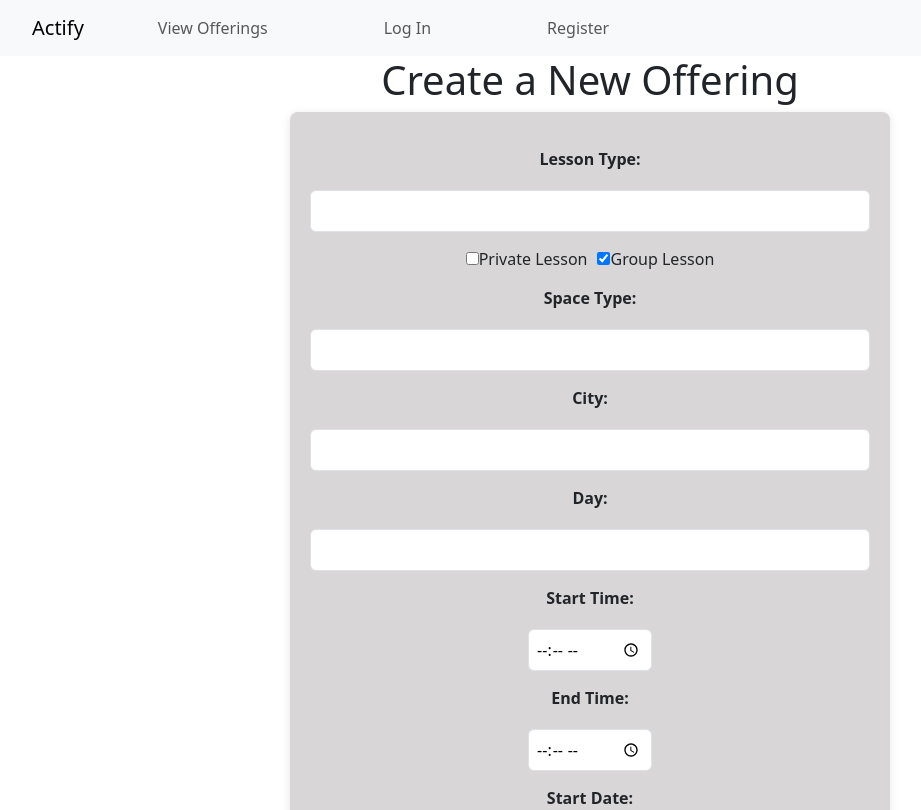
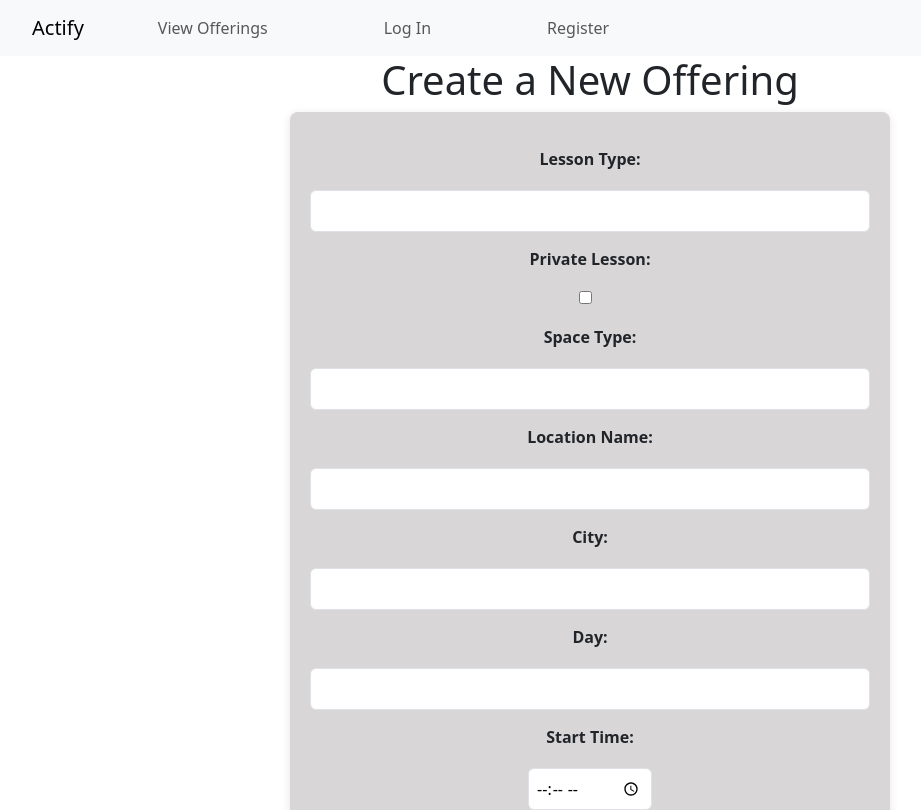
Before and after one commit to tveronique/SOEN342-Project, a React (Create React App) app in the folder lesson-manag-sys/: page /offerings/create in a window 1280 px wide. Shown: the top 810 px of the page, without its empty margins (50-971 px from the left). Built offline with nearby package versions, Linux system fonts and the light colour scheme; no server answers.

Commit message:
create crud for admin

```diff
--- a/lesson-manag-sys/src/components/CreateOfferingForm.js
+++ b/lesson-manag-sys/src/components/CreateOfferingForm.js
@@ -4,16 +4,26 @@ import axios from 'axios';
 import '../App.css';
 
 const CreateOfferingForm = () => {
-  const [lessonType, setLessonType] = useState('');
-  const [isPrivate, setIsPrivate] = useState(false);
-  const [city, setCity] = useState('');
-  const [spaceType, setSpaceType] = useState('');
-  const [day, setDay] = useState('');
-  const [startTime, setStartTime] = useState('');
-  const [endTime, setEndTime] = useState('');
-  const [startDate, setStartDate] = useState('');
-  const [endDate, setEndDate] = useState('');
-  const [message, setMessage] = useState('');
+    const [formData, setFormData] = useState({
+        lessonType: '',
+        isPrivate: false,
+        spaceType: '',
+        locationName: '',
+        city: '',
+        day: '',
+        startTime: '',
+        endTime: '',
+        startDate: '',
+        endDate: ''
+      });
+
+      const handleChange = (e) => {
+        const { name, value, type, checked } = e.target;
+        setFormData((prevData) => ({
+          ...prevData,
+          [name]: type === 'checkbox' ? checked : value,
+        }));
+      };
 
   const handleSubmit = async (e) => {
     e.preventDefault();
@@ -31,23 +41,12 @@ const CreateOfferingForm = () => {
     }
 
     try {
-      // Create space, location, lesson, and schedule objects
-      const spaceResponse = await axios.post('/api/spaces', { type: spaceType });
-      const locationResponse = await axios.post('/api/locations', { city, spaceId: spaceResponse.data.id });
-      const scheduleResponse = await axios.post('/api/schedules', { day, startTime, endTime, startDate, endDate });
-      const lessonResponse = await axios.post('/api/lessons', { type: lessonType, isPrivate });
-
-      // Create offering
-      const offeringResponse = await axios.post('/api/offerings', {
-        locationId: locationResponse.data.id,
-        lessonId: lessonResponse.data.id,
-        scheduleId: scheduleResponse.data.id,
-      });
-
-      setMessage(`Offering created successfully! ID: ${offeringResponse.data.id}`);
+      // Sends form data to the Spring Boot backend
+      const response = await axios.post('/api/offerings/create', formData);
+      console.log("Offering created successfully:", response.data);
     } catch (error) {
-      setMessage('Failed to create offering: ' + error.message);
-    }
+      console.error("Error creating offering:", error);
+    };
   };
 
   return (
@@ -56,38 +55,40 @@ const CreateOfferingForm = () => {
         <label className='form-group'>Lesson Type:</label>
         <input
           type="text"
-          value={lessonType}
-          onChange={(e) => setLessonType(e.target.value)}
+          name="lessonType"
+          value={formData.lessonType}
+          onChange={handleChange}
           required
           className="mt-1 p-2 border rounded w-full"
         />
       </div>
-      <div>
-        <label className="block text-gray-700">
-          <input
-            type="checkbox"
-            checked={isPrivate}
-            onChange={(e) => setIsPrivate(e.target.checked)}
-            className="mr-2"
-          />
-          Private Lesson
-        </label>
-        <label style={{ marginLeft: '10px' }}>
-          <input
-            type="checkbox"
-            checked={!isPrivate}
-            onChange={(e) => setIsPrivate(!e.target.checked)}
-            className="mr-2"
-          />
-          Group Lesson
-        </label>
+      <div className="form-group">
+        <label>Private Lesson:</label>
+        <input
+          type="checkbox"
+          name="isPrivate"
+          checked={formData.isPrivate}
+          onChange={handleChange}
+        />
       </div>
       <div className="form-group">
         <label className="block text-gray-700">Space Type:</label>
         <input
           type="text"
-          value={spaceType}
-          onChange={(e) => setSpaceType(e.target.value)}
+          name="spaceType"
+          value={formData.spaceType}
+          onChange={handleChange}
+          required
+          className="mt-1 p-2 border rounded w-full"
+        />
+      </div>
+      <div className="form-group">
+        <label className='form-group'>Location Name:</label>
+        <input
+          type="text"
+          name="locationName"
+          value={formData.locationName}
+          onChange={handleChange}
           required
           className="mt-1 p-2 border rounded w-full"
         />
@@ -96,8 +97,9 @@ const CreateOfferingForm = () => {
         <label className="block text-gray-700">City:</label>
         <input
           type="text"
-          value={city}
-          onChange={(e) => setCity(e.target.value)}
+          name="city"
+          value={formData.city}
+          onChange={handleChange}
           required
           className="mt-1 p-2 border rounded w-full"
         />
@@ -106,8 +108,9 @@ const CreateOfferingForm = () => {
         <label className="block text-gray-700">Day:</label>
         <input
           type="text"
-          value={day}
-          onChange={(e) => setDay(e.target.value)}
+          name="day"
+          value={formData.day}
+          onChange={handleChange}
           required
           className="mt-1 p-2 border rounded w-full"
         />
@@ -116,8 +119,9 @@ const CreateOfferingForm = () => {
         <label className="block text-gray-700">Start Time:</label>
         <input
           type="time"
-          value={startTime}
-          onChange={(e) => setStartTime(e.target.value)}
+          name="startTime"
+          value={formData.startTime}
+          onChange={handleChange}
           required
           className="mt-1 p-2 border rounded w-full"
         />
@@ -126,8 +130,9 @@ const CreateOfferingForm = () => {
         <label className="block text-gray-700">End Time:</label>
         <input
           type="time"
-          value={endTime}
-          onChange={(e) => setEndTime(e.target.value)}
+          name="endTime"
+          value={formData.endTime}
+          onChange={handleChange}
           required
           className="mt-1 p-2 border rounded w-full"
         />
@@ -136,8 +141,9 @@ const CreateOfferingForm = () => {
         <label className="block text-gray-700">Start Date:</label>
         <input
           type="date"
-          value={startDate}
-          onChange={(e) => setStartDate(e.target.value)}
+          name="startDate"
+          value={formData.startDate}
+          onChange={handleChange}
           required
           className="mt-1 p-2 border rounded w-full"
         />
@@ -146,14 +152,15 @@ const CreateOfferingForm = () => {
         <label className="block text-gray-700">End Date:</label>
         <input
           type="date"
-          value={endDate}
-          onChange={(e) => setEndDate(e.target.value)}
+          name="endDate"
+          value={formData.endDate}
+          onChange={handleChange}
           required
           className="mt-1 p-2 border rounded w-full"
         />
       </div>
       <Button type="submit" variant="outline-primary" size="lg">Create Offering</Button>
-      {message && <p className="mt-4 text-red-500">{message}</p>}
+      {/* {message && <p className="mt-4 text-red-500">{message}</p>} */}
     </form>
   );
 };
```
Also changed, not shown: 2 other files (tests, documents, lock files or other folders).
